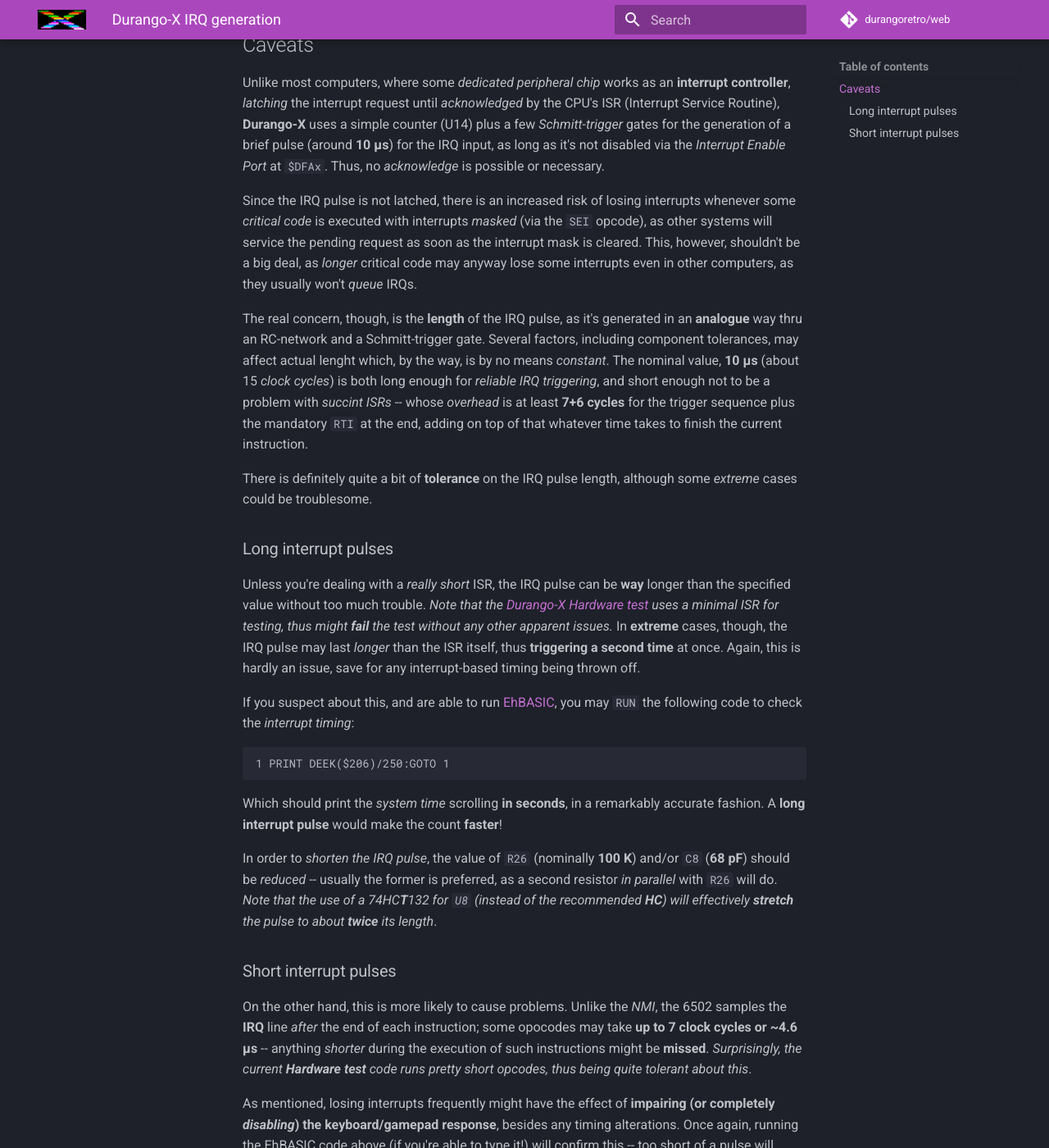
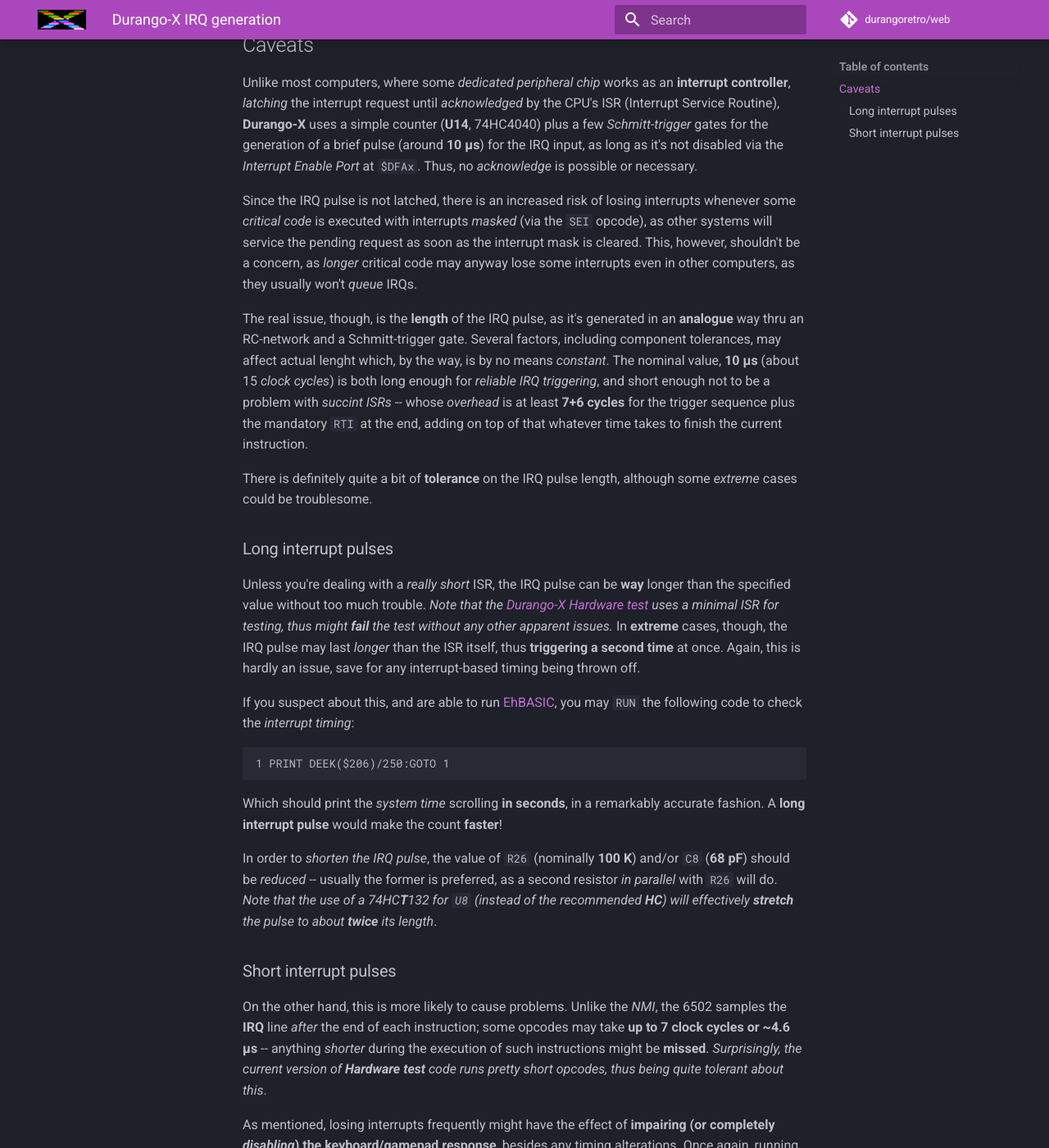
Before and after one commit to durangoretro/web, an MkDocs documentation site: the page built from docs/hardware/irq.md, in a window 1280 px wide and 1400 px high, scrolled down 191 px. Shown: the whole window at 82% size. Built offline with MkDocs 1.6.1 and Material for MkDocs 9.7.7, drawn with Linux system fonts in a browser that asks for light colours; comment, search, counter and statistics services are not loaded.

Commit message:
minor fixes in IRQ description

```diff
--- a/docs/hardware/irq.md
+++ b/docs/hardware/irq.md
@@ -3,16 +3,16 @@
 ## Caveats
 
 Unlike most computers, where some _dedicated peripheral chip_ works as an **interrupt controller**, _latching_ the interrupt request
-until _acknowledged_ by the CPU's ISR (Interrupt Service Routine), **Durango-X** uses a simple counter (U14) plus a few
+until _acknowledged_ by the CPU's ISR (Interrupt Service Routine), **Durango-X** uses a simple counter (**U14**, 74HC4040) plus a few
 _Schmitt-trigger_ gates for the generation of a brief pulse (around **10 µs**) for the IRQ input, as long as it's not disabled via
 the _Interrupt Enable Port_ at `$DFAx`. Thus, no _acknowledge_ is possible or necessary.
 
 Since the IRQ pulse is not latched, there is an increased risk of losing interrupts whenever some _critical code_ is executed with
 interrupts _masked_ (via the `SEI` opcode), as other systems will service the pending request as soon as the interrupt mask is cleared.
-This, however, shouldn't be a big deal, as _longer_ critical code may anyway lose some interrupts even in other computers, as they
+This, however, shouldn't be a concern, as _longer_ critical code may anyway lose some interrupts even in other computers, as they
 usually won't _queue_ IRQs.
 
-The real concern, though, is the **length** of the IRQ pulse, as it's generated in an **analogue** way thru an RC-network and a
+The real issue, though, is the **length** of the IRQ pulse, as it's generated in an **analogue** way thru an RC-network and a
 Schmitt-trigger gate. Several factors, including component tolerances, may affect actual lenght which, by the way, is by no means
 _constant_. The nominal value, **10 µs** (about 15 _clock cycles_) is both long enough for _reliable IRQ triggering_,
 and short enough not to be a problem with _succint ISRs_ -- whose _overhead_ is at least **7+6 cycles** for the trigger sequence plus
@@ -43,8 +43,8 @@
 ### Short interrupt pulses
 
 On the other hand, this is more likely to cause problems. Unlike the _NMI_, the 6502 samples the **IRQ** line _after_ the end of each instruction;
-some opocodes may take **up to 7 clock cycles or ~4.6 µs** -- anything _shorter_ during the execution of such instructions might be **missed**.
-_Surprisingly, the current **Hardware test** code runs pretty short opcodes, thus being quite tolerant about this_.
+some opcodes may take **up to 7 clock cycles or ~4.6 µs** -- anything _shorter_ during the execution of such instructions might be **missed**.
+_Surprisingly, the current  version of **Hardware test** code runs pretty short opcodes, thus being quite tolerant about this_.
 
 As mentioned, losing interrupts frequently might have the effect of **impairing (or completely _disabling_) the keyboard/gamepad response**,
 besides any timing alterations. Once again, running the EhBASIC code above (if you're able to type it!) will confirm this -- too short of a pulse
```
